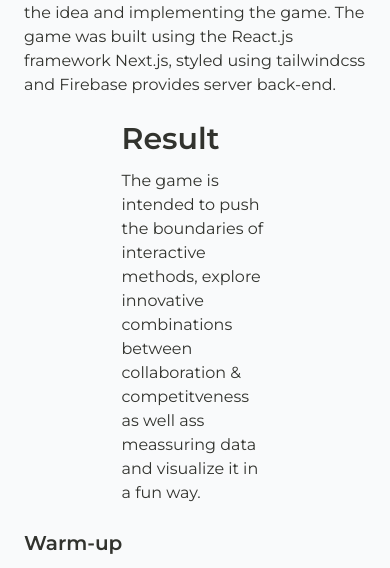
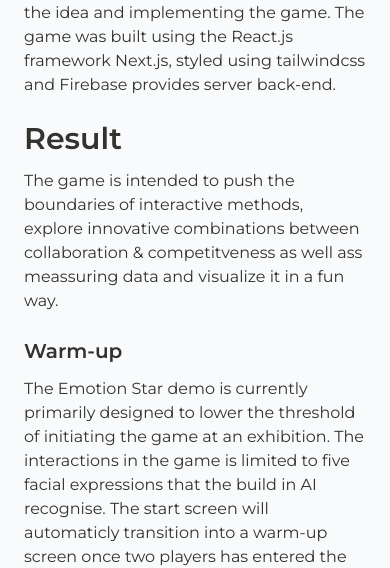
Before and after one commit to hallinmattias/portfolio, a Next.js app: page /emotionstar in a window 390 px wide. Shown: the part 1504-2072 px from the top of the page. Built offline with nearby package versions, Linux system fonts and the light colour scheme; what tailwindcss-multi-column would draw is missing.

Commit message:
small edit on emotionstar page

```diff
--- a/pages/emotionstar.tsx
+++ b/pages/emotionstar.tsx
@@ -67,7 +67,7 @@ export default function EmotionStarPage() {
           </p>
         </div>
       </div>
-      <div className="flex-col w-1/2 px-6 mx-auto mt-6 space-y-3">
+      <div className="flex-col px-6 mx-auto mt-6 space-y-3 md:w-1/2">
         <H2>Result</H2>
         <p>
           The game is intended to push the boundaries of interactive methods,
@@ -175,7 +175,7 @@ export default function EmotionStarPage() {
           }}
         />
       </div>
-      <div className="w-1/2 px-6 mx-auto mt-6">
+      <div className="px-6 mx-auto mt-6 md:w-1/2">
         <p>Feel free to reach out if you want to know more!</p>
       </div>
       <ProjectSwitch right="Helpmate" />
```
